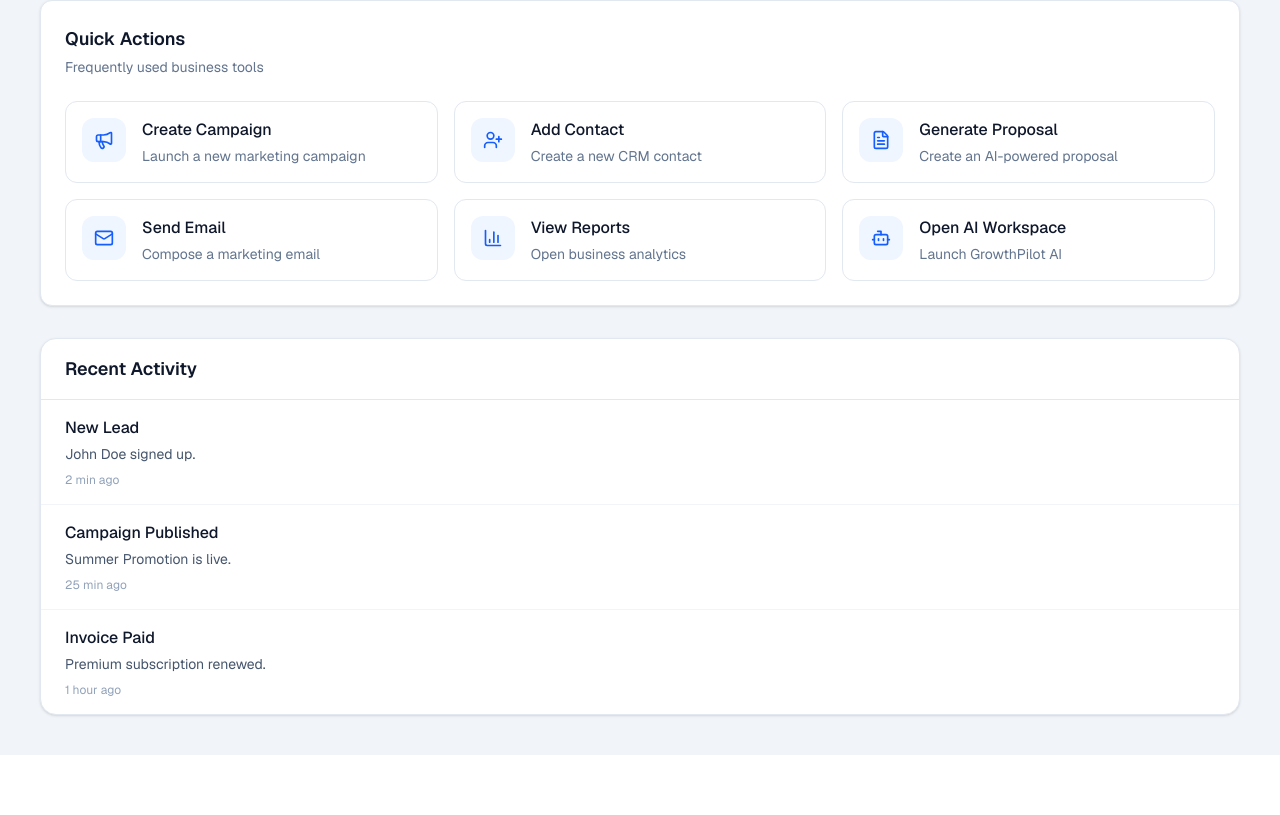
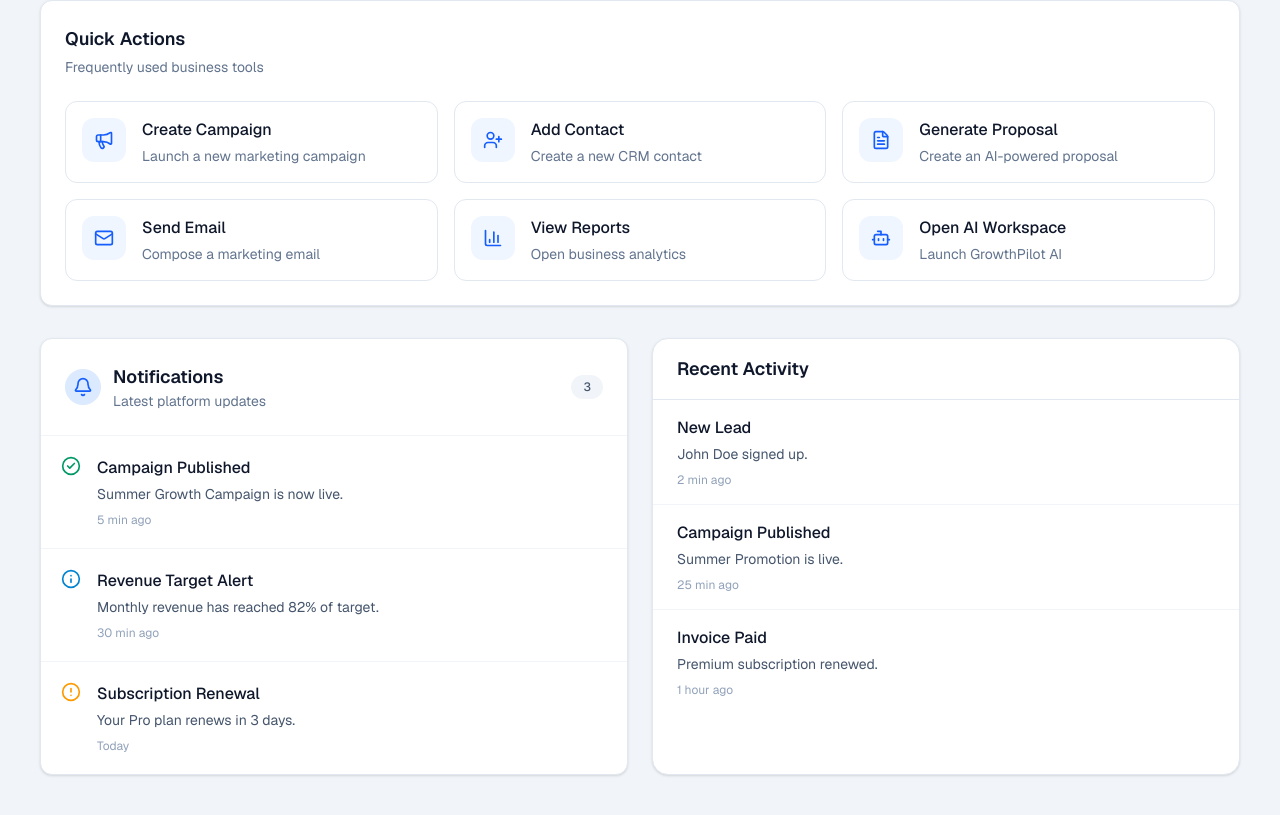
Before and after one commit to GrowthPilot247/GrowthPilot, a Next.js app: page /dashboard in a window 1280 px wide. Shown: the part 886-1701 px from the top of the page. Before the commit the page ends 1641 px from the top, so only its background shows below. Built offline with nearby package versions, Linux system fonts and the light colour scheme.

Commit message:
Add Notification Center dashboard panel

```diff
--- a/app/dashboard/page.tsx
+++ b/app/dashboard/page.tsx
@@ -5,6 +5,34 @@ import { ActivityFeed } from "@/app/features/dashboard/components/ActivityFeed";
 import { RevenueChart } from "@/app/features/dashboard/components/RevenueChart";
 import { AIAssistant } from "@/app/features/dashboard/components/AIAssistant";
 import { QuickActions } from "@/app/features/dashboard/components/QuickActions";
+import {
+  NotificationCenter,
+  NotificationItem,
+} from "@/app/features/dashboard/components/NotificationCenter";
+
+const notifications: NotificationItem[] = [
+  {
+    id: "1",
+    title: "Campaign Published",
+    description: "Summer Growth Campaign is now live.",
+    time: "5 min ago",
+    type: "success",
+  },
+  {
+    id: "2",
+    title: "Revenue Target Alert",
+    description: "Monthly revenue has reached 82% of target.",
+    time: "30 min ago",
+    type: "info",
+  },
+  {
+    id: "3",
+    title: "Subscription Renewal",
+    description: "Your Pro plan renews in 3 days.",
+    time: "Today",
+    type: "warning",
+  },
+];
 
 export default function DashboardPage() {
   return (
@@ -45,8 +73,12 @@ export default function DashboardPage() {
         <QuickActions />
       </section>
 
-      {/* Activity Feed */}
-      <section className="mt-8">
+      {/* Notifications + Activity */}
+      <section className="mt-8 grid gap-6 lg:grid-cols-2">
+        <NotificationCenter
+          notifications={notifications}
+        />
+
         <ActivityFeed
           items={dashboardData.activities}
         />
--- /dev/null
+++ b/app/features/dashboard/components/NotificationCenter.tsx
@@ -0,0 +1,99 @@
+"use client";
+
+import { Bell, AlertCircle, CheckCircle2, Info } from "lucide-react";
+
+export type NotificationItem = {
+  id: string;
+  title: string;
+  description: string;
+  time: string;
+  type: "success" | "warning" | "info";
+};
+
+type NotificationCenterProps = {
+  notifications: NotificationItem[];
+};
+
+function NotificationIcon({
+  type,
+}: {
+  type: NotificationItem["type"];
+}) {
+  switch (type) {
+    case "success":
+      return (
+        <CheckCircle2 className="h-5 w-5 text-emerald-600" />
+      );
+
+    case "warning":
+      return (
+        <AlertCircle className="h-5 w-5 text-amber-500" />
+      );
+
+    default:
+      return (
+        <Info className="h-5 w-5 text-sky-600" />
+      );
+  }
+}
+
+export function NotificationCenter({
+  notifications,
+}: NotificationCenterProps) {
+  return (
+    <section className="rounded-xl border border-slate-200 bg-white shadow-sm">
+      <header className="flex items-center justify-between border-b border-slate-100 p-6">
+        <div className="flex items-center gap-3">
+          <div className="rounded-full bg-blue-100 p-2">
+            <Bell className="h-5 w-5 text-blue-600" />
+          </div>
+
+          <div>
+            <h2 className="text-lg font-semibold text-slate-900">
+              Notifications
+            </h2>
+
+            <p className="text-sm text-slate-500">
+              Latest platform updates
+            </p>
+          </div>
+        </div>
+
+        <span className="rounded-full bg-slate-100 px-3 py-1 text-xs font-medium text-slate-600">
+          {notifications.length}
+        </span>
+      </header>
+
+      <div className="divide-y divide-slate-100">
+        {notifications.length === 0 ? (
+          <div className="p-8 text-center text-sm text-slate-500">
+            You're all caught up.
+          </div>
+        ) : (
+          notifications.map((notification) => (
+            <div
+              key={notification.id}
+              className="flex gap-4 p-5 transition-colors hover:bg-slate-50"
+            >
+              <NotificationIcon type={notification.type} />
+
+              <div className="min-w-0 flex-1">
+                <h3 className="font-medium text-slate-900">
+                  {notification.title}
+                </h3>
+
+                <p className="mt-1 text-sm text-slate-600">
+                  {notification.description}
+                </p>
+
+                <span className="mt-2 block text-xs text-slate-400">
+                  {notification.time}
+                </span>
+              </div>
+            </div>
+          ))
+        )}
+      </div>
+    </section>
+  );
+}
```
